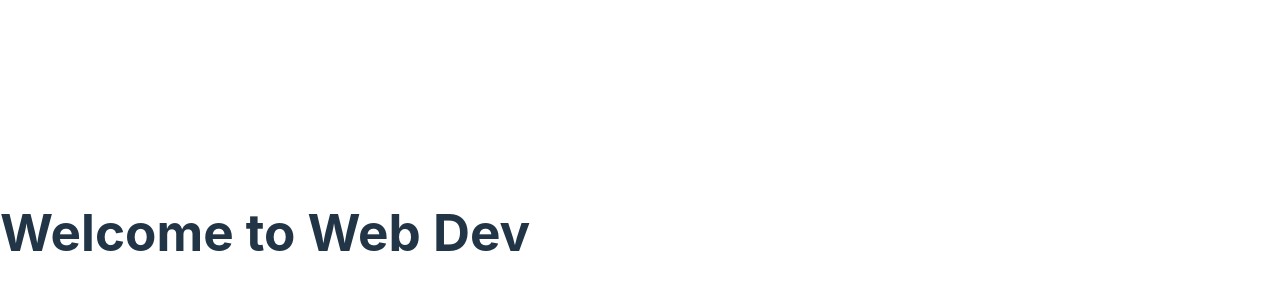
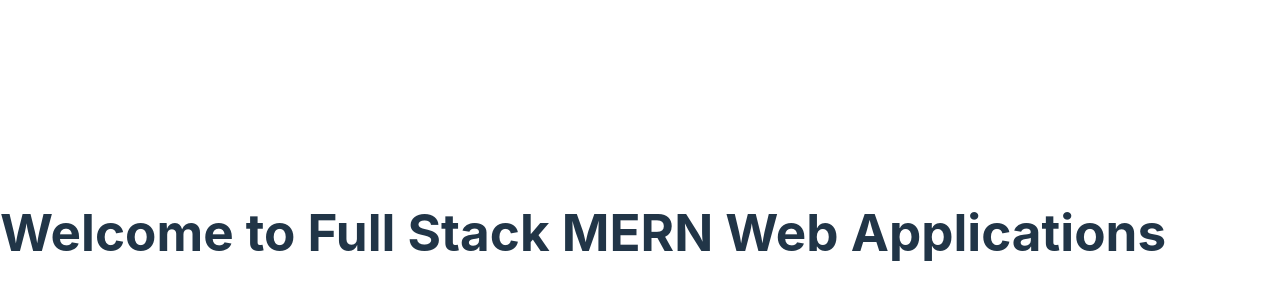
Before and after one commit to raabyo/kambaz-react-webapp-sp25, a React (Vite) app: page / in a window 1280 px wide. Shown: the part 168-468 px from the top of the page. Built offline with nearby package versions, Linux system fonts and the light colour scheme.

Commit message:
start of a1

```diff
--- a/src/App.tsx
+++ b/src/App.tsx
@@ -1,7 +1,7 @@
 
 function App() {
 
-  return <h1>Welcome to Web Dev</h1>;
+  return <h1>Welcome to Full Stack MERN Web Applications</h1>;
 }
 
 export default App
```
